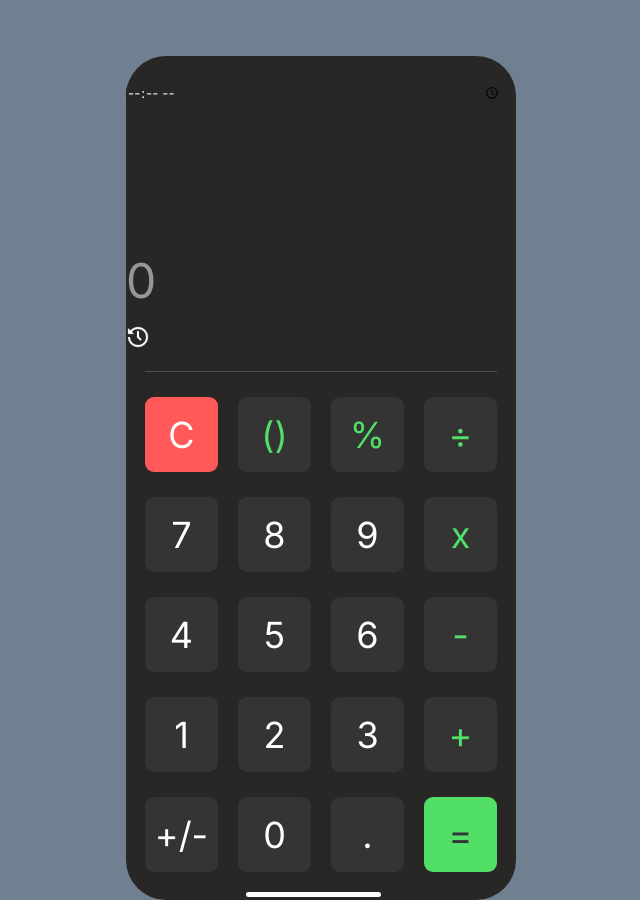
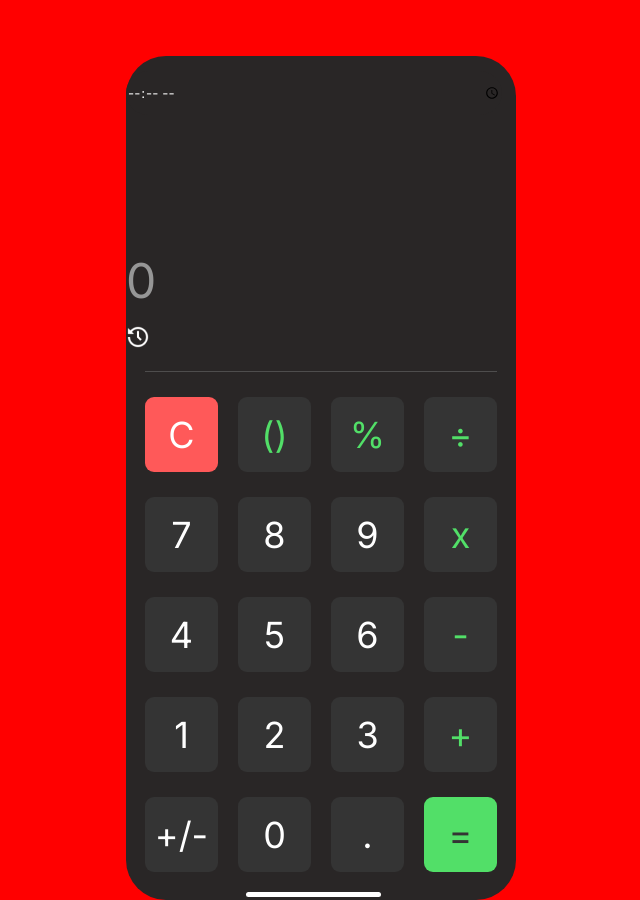
Before and after one commit to ValterRodrigoFerreira/htc-calculadora, a plain HTML site: page index.html in a window 1280 px wide. Shown: the whole page, without its empty margins (319-959 px from the left). Drawn offline with Linux system fonts and the light colour scheme.

Commit message:
alterado a cor do Background para vermelho, teste atualização git hub

```diff
--- a/style.scss
+++ b/style.scss
@@ -1,7 +1,7 @@
 @import "./css/_reset.scss";
 
 body {
-  background-color: slategrey;
+  background-color: red;
 }
 
 .container {
```
Also changed, not shown: style.css, 1 other file.
